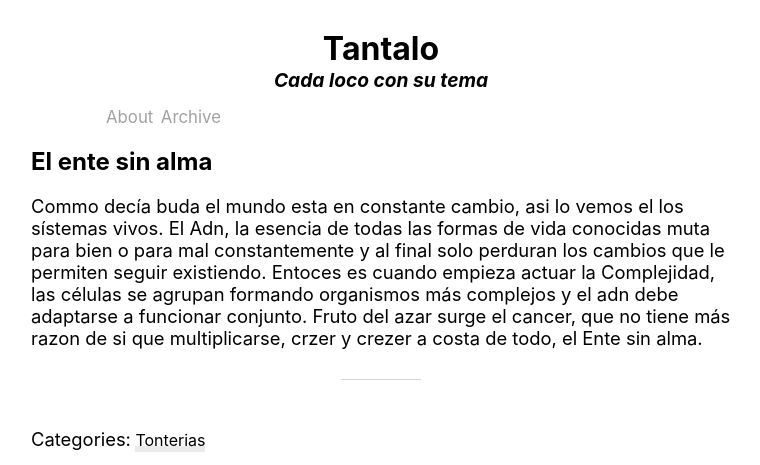
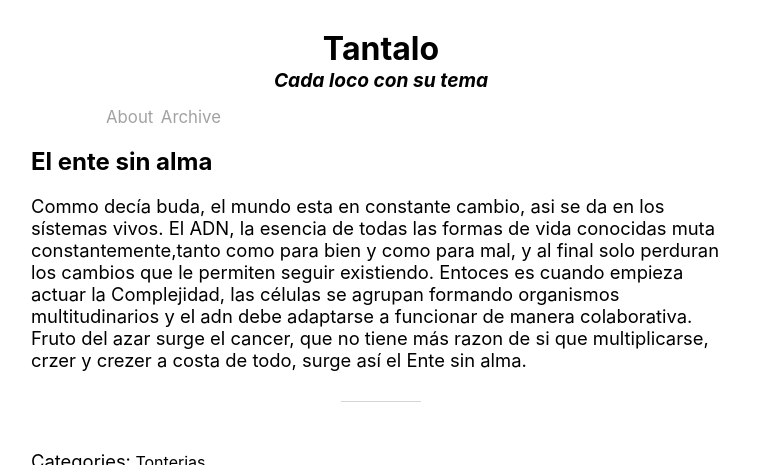
Before and after one commit to Juan4532/blog, a Jekyll site: the page built from _posts/2022-04-03-El-ente-sin-alma.md, in a window 1280 px wide, cut to the strip 0-465 px from the top of the page. Shown: the whole strip, without its empty margins (259-1019 px from the left). Built offline with Jekyll 4.4.1, drawn with Linux system fonts in a browser that asks for light colours; nearby versions of some CDN libraries; comment, search, counter and statistics services are not loaded.

Commit message:
4.1 y 4.2

```diff
--- a/_posts/2022-04-03-El-ente-sin-alma.md
+++ b/_posts/2022-04-03-El-ente-sin-alma.md
@@ -7,4 +7,4 @@ description: "El ente sin alma"
 ---
 
 
-Commo decía buda el mundo esta en constante cambio, asi lo vemos el los sístemas vivos. El Adn, la esencia de todas las formas de vida conocidas muta para bien o para mal constantemente y al final solo perduran los cambios que le permiten seguir existiendo. Entoces es cuando empieza actuar la Complejidad, las células se agrupan formando organismos más complejos y el adn debe adaptarse a funcionar conjunto. Fruto del azar surge el cancer, que no tiene más razon de si que multiplicarse, crzer y crezer a costa de todo, el Ente sin alma.
+Commo decía buda, el mundo esta en constante cambio, asi se da en los sístemas vivos. El ADN, la esencia de todas las formas de vida conocidas muta constantemente,tanto como para bien y como para mal, y al final solo perduran los cambios que le permiten seguir existiendo. Entoces es cuando empieza actuar la Complejidad, las células se agrupan formando organismos multitudinarios y el adn debe adaptarse a funcionar de manera colaborativa. Fruto del azar surge el cancer, que no tiene más razon de si que multiplicarse, crzer y crezer a costa de todo, surge así el Ente sin alma.
```
